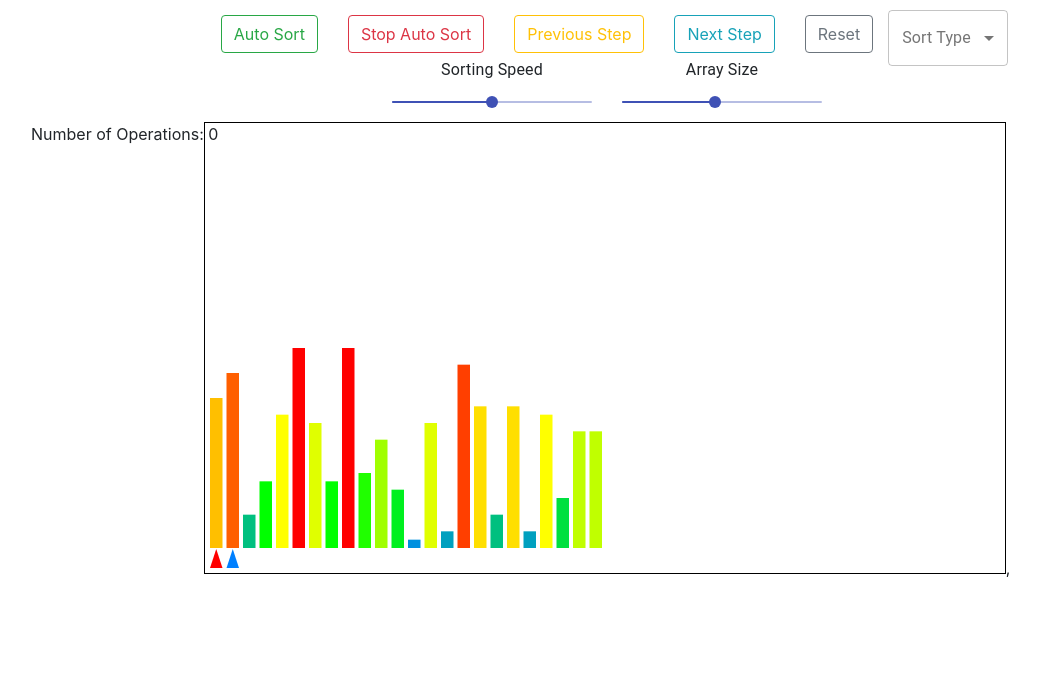
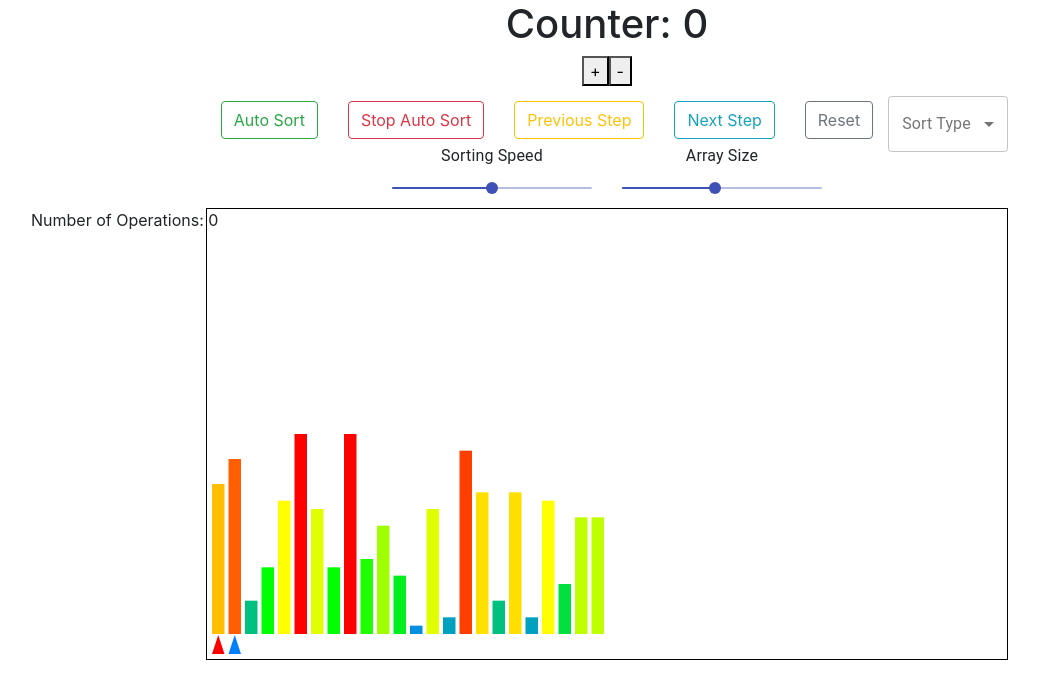
Before and after one commit to EvanBC1/Sorting-Visualizer, a React (Create React App) app: page / in a window 1280 px wide. Shown: the top 692 px of the page, without its empty margins (33-1073 px from the left). Built offline with nearby package versions, Linux system fonts and the light colour scheme.

Commit message:
reducer working for test file

```diff
--- a/package.json
+++ b/package.json
@@ -8,7 +8,9 @@
     "react": "^16.12.0",
     "react-bootstrap": "^1.0.0-beta.16",
     "react-dom": "^16.12.0",
-    "react-scripts": "3.2.0"
+    "react-redux": "^7.1.3",
+    "react-scripts": "3.2.0",
+    "redux": "^4.0.4"
   },
   "scripts": {
     "start": "react-scripts start",
--- a/src/App.js
+++ b/src/App.js
@@ -6,7 +6,7 @@ import InputLabel from '@material-ui/core/InputLabel';
 import MenuItem from '@material-ui/core/MenuItem';
 import FormControl from '@material-ui/core/FormControl';
 import Select from '@material-ui/core/Select';
-import './main.css'
+import './style/main.css'
 
 import bubbleSort from "./util/bubbleSort";
 import selectionSort from "./util/selectionSort";
--- /dev/null
+++ b/src/actions/index.js
@@ -0,0 +1,13 @@
+export const increment = (num) => {
+  return {
+    type: 'INCREMENT',
+    payload: num,
+  }
+};
+
+export const decrement = (num) => {
+  return {
+    type: 'DECREMENT',
+    payload: num,
+  }
+};
--- /dev/null
+++ b/src/components/testRedux.js
@@ -0,0 +1,16 @@
+import React from 'react';
+import {useSelector, useDispatch} from "react-redux";
+import {increment, decrement} from '../actions/index';
+
+export default function Test() {
+  const counter = useSelector(state => state.counter);
+  const dispatch = useDispatch();
+
+  return (
+    <div className='test'>
+      <h1>Counter: {counter}</h1>
+      <button onClick={() => dispatch(increment(5))}>+</button>
+      <button onClick={() => dispatch(decrement(5))}>-</button>
+    </div>
+  )
+}
--- a/src/index.js
+++ b/src/index.js
@@ -1,11 +1,20 @@
 import React from 'react';
 import ReactDOM from 'react-dom';
-import Canvas from './App';
+import App from './App';
 import 'bootstrap/dist/css/bootstrap.min.css';
+import {createStore} from 'redux';
+import allReducers from "./reducers";
+import {Provider} from 'react-redux'
+import Test from './components/testRedux'
 
+const store = createStore(
+  allReducers,
+  window.__REDUX_DEVTOOLS_EXTENSION__ && window.__REDUX_DEVTOOLS_EXTENSION__(),
+);
 
 ReactDOM.render(
-  <>
-  <Canvas />,
-</>,
+  <Provider store={store}>
+    <Test />
+    <App />
+  </Provider>,
   document.getElementById('root'));
--- /dev/null
+++ b/src/reducers/counter.js
@@ -0,0 +1,11 @@
+const counterReducer = (state = 0, action) => {
+  switch (action.type) {
+    case 'INCREMENT':
+      return state + action.payload;
+    case 'DECREMENT':
+      return state - action.payload;
+    default:
+      return state;
+  }
+};
+export default  counterReducer;
--- /dev/null
+++ b/src/reducers/index.js
@@ -0,0 +1,8 @@
+import counterReducer from "./counter";
+import {combineReducers} from "redux";
+
+const allReducers = combineReducers({
+  counter: counterReducer,
+});
+
+export default allReducers;
```
Also changed, not shown: src/style/main.css (renamed from src/main.css), 2 other files (tests, documents, lock files or other folders).
